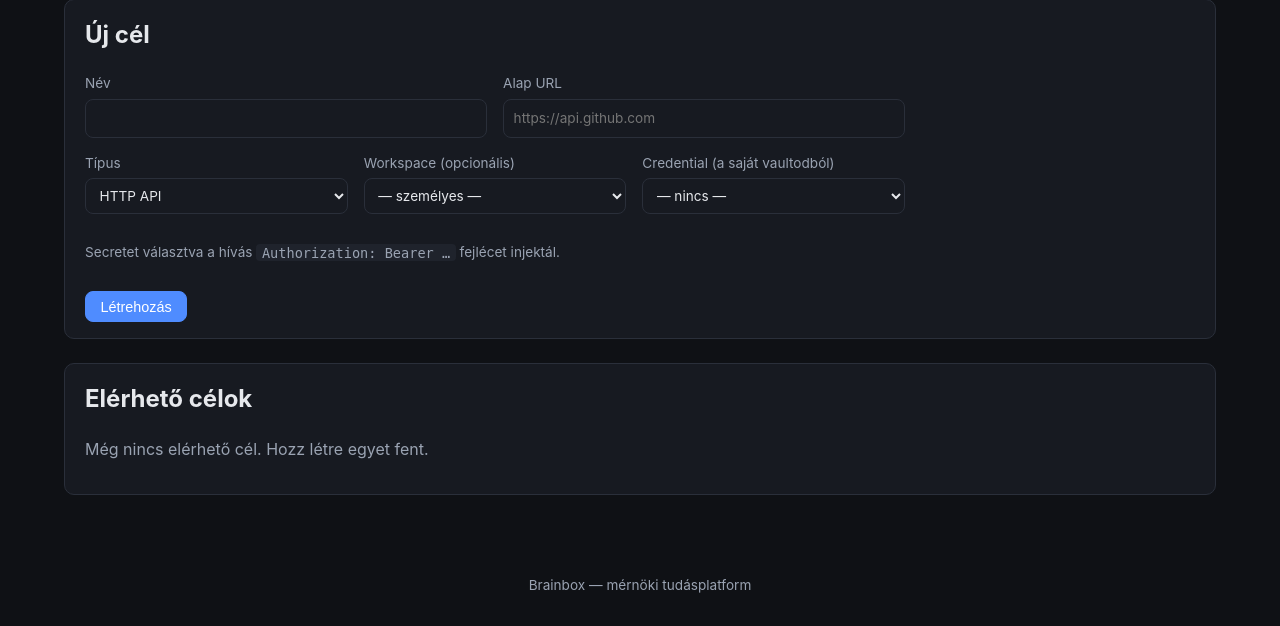
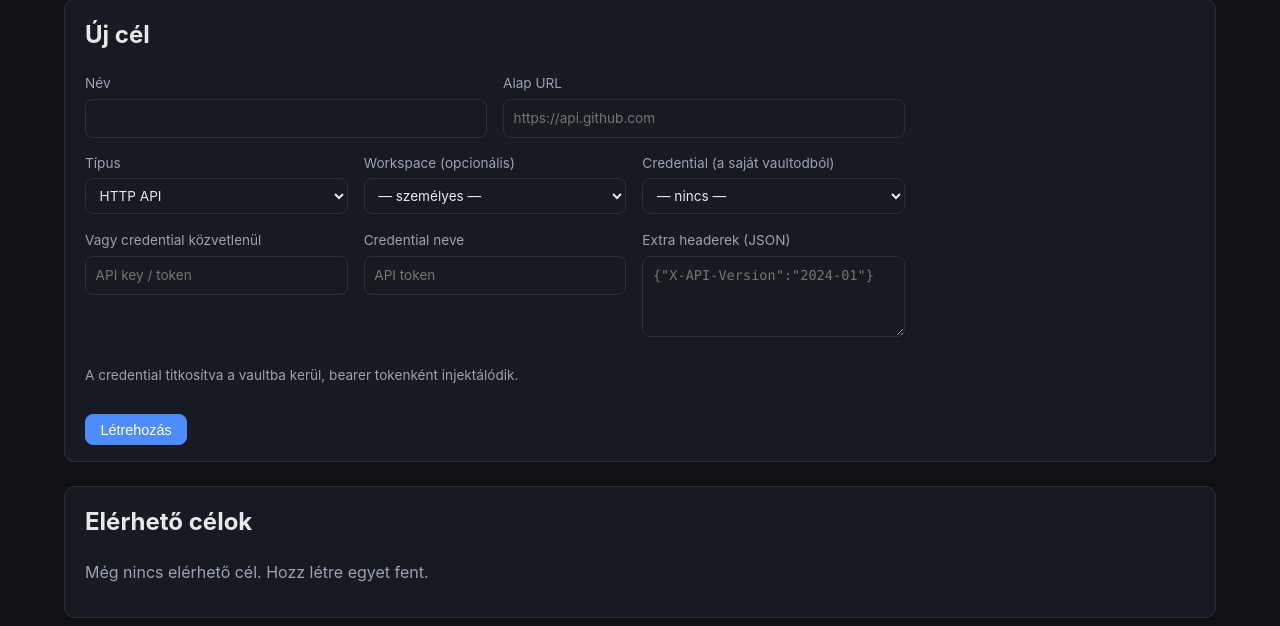
Before and after one commit to bRANC9/Brainbox, a Django app: page /gateway/ in a window 1280 px wide. Shown: the part 217-843 px from the top of the page. Before the commit the page ends 810 px from the top, so only its background shows below. Run offline with Django 5.2, Linux system fonts and the light colour scheme; the visitor is signed in with stand-in values (Sample User, id 1); data that the repository does not hold is empty; some libraries are stand-ins or nearby versions.

Commit message:
feat(gateway): add credential and MCP tool UI

```diff
--- a/apps/web/views.py
+++ b/apps/web/views.py
@@ -2456,6 +2456,8 @@ def gateway(request):
     from apps.gateway.models import GatewayTarget
     from apps.gateway.services import GatewayService, RateLimited
     from apps.secrets.models import Secret
+    from apps.secrets.services import SecretService
+    import json
 
     result = None
     called_target = None
@@ -2473,20 +2475,36 @@ def gateway(request):
                 else None
             )
             try:
+                credential = (request.POST.get("credential") or "").strip()
+                if credential:
+                    secret = SecretService.create(owner=request.user, name=(request.POST.get("credential_name") or request.POST.get("name") or "Gateway credential").strip(), payload=credential, request=request)
+                headers = json.loads(request.POST.get("headers") or "{}")
+                if not isinstance(headers, dict):
+                    raise ValidationError("A headerek JSON objektumot alkossanak.")
                 GatewayService.create(
                     name=(request.POST.get("name") or "").strip(),
                     base_url=(request.POST.get("base_url") or "").strip(),
                     kind=request.POST.get("kind") or "http",
-                    config={"auth": "bearer"} if secret else {"auth": "none"},
+                    config={"auth": "bearer" if secret else "none", "headers": headers},
                     secret=secret,
                     workspace=workspace,
                     created_by=request.user,
                     request=request,
                 )
                 messages.success(request, "Gateway cél létrehozva.")
-            except ValidationError as exc:
-                messages.error(request, "; ".join(exc.messages))
+            except (ValidationError, ValueError) as exc:
+                messages.error(request, "; ".join(exc.messages) if isinstance(exc, ValidationError) else "A headerek/argumentumok hibás JSON formátumúak.")
             return redirect("web:gateway")
+        if action == "tool":
+            called_target = get_object_or_404(GatewayTarget, pk=request.POST.get("target"))
+            try:
+                if called_target.kind != "mcp":
+                    raise ValidationError("Toolok csak MCP célon hívhatók.")
+                tool_name = (request.POST.get("tool") or "").strip()
+                rpc = {"jsonrpc": "2.0", "id": 1, "method": "tools/list" if not tool_name else "tools/call", "params": {} if not tool_name else {"name": tool_name, "arguments": json.loads(request.POST.get("arguments") or "{}")}}
+                result = GatewayService.call(called_target, method="POST", path=called_target.config.get("mcp_path") or "/mcp", body=rpc, headers={"Accept": "application/json, text/event-stream"}, user=request.user, request=request)
+            except (PermissionDenied, RateLimited, ValidationError, ValueError) as exc:
+                messages.error(request, "; ".join(exc.messages) if isinstance(exc, ValidationError) else str(exc))
         if action == "call":
             called_target = get_object_or_404(GatewayTarget, pk=request.POST.get("target"))
             try:
@@ -2494,6 +2512,7 @@ def gateway(request):
                     called_target,
                     method=request.POST.get("method", "GET"),
                     path=request.POST.get("path", ""),
+                    body=request.POST.get("body") or None,
                     user=request.user,
                     request=request,
                 )
--- a/templates/gateway.html
+++ b/templates/gateway.html
@@ -51,8 +51,17 @@ of the same gateway the REST API and the MCP tools expose.
           {% for s in my_secrets %}<option value="{{ s.pk }}">{{ s.name }}</option>{% endfor %}
         </select>
       </label>
+        <label>Vagy credential közvetlenül
+          <input type="password" name="credential" autocomplete="new-password" placeholder="API key / token">
+      </label>
+      <label>Credential neve
+        <input type="text" name="credential_name" placeholder="API token">
+      </label>
+      <label>Extra headerek (JSON)
+        <textarea name="headers" rows="3" placeholder='{"X-API-Version":"2024-01"}'></textarea>
+      </label>
     </div>
-    <p class="meta">Secretet választva a hívás <code>Authorization: Bearer …</code> fejlécet injektál.</p>
+    <p class="meta">A credential titkosítva a vaultba kerül, bearer tokenként injektálódik.</p>
     <button class="button primary" type="submit">Létrehozás</button>
   </form>
 </section>
@@ -77,10 +86,21 @@ of the same gateway the REST API and the MCP tools expose.
                 <input type="hidden" name="target" value="{{ t.pk }}">
                 <select name="method"><option>GET</option><option>POST</option></select>
                 <input type="text" name="path" placeholder="user">
+                <textarea name="body" rows="1" placeholder='{"key":"value"}'></textarea>
                 <button class="button" type="submit">Hívás</button>
               </form>
             </td>
           </tr>
+          {% if t.kind == "mcp" %}
+          <tr><td colspan="4">
+            <form method="post" class="row">
+              {% csrf_token %}<input type="hidden" name="action" value="tool"><input type="hidden" name="target" value="{{ t.pk }}">
+              <input name="tool" placeholder="Tool neve — üresen: toolok listázása">
+              <textarea name="arguments" rows="1" placeholder='{"argument":"value"}'></textarea>
+              <button class="button" type="submit">Tool hívása / listázása</button>
+            </form>
+          </td></tr>
+          {% endif %}
         {% endfor %}
       </tbody>
     </table>
```
